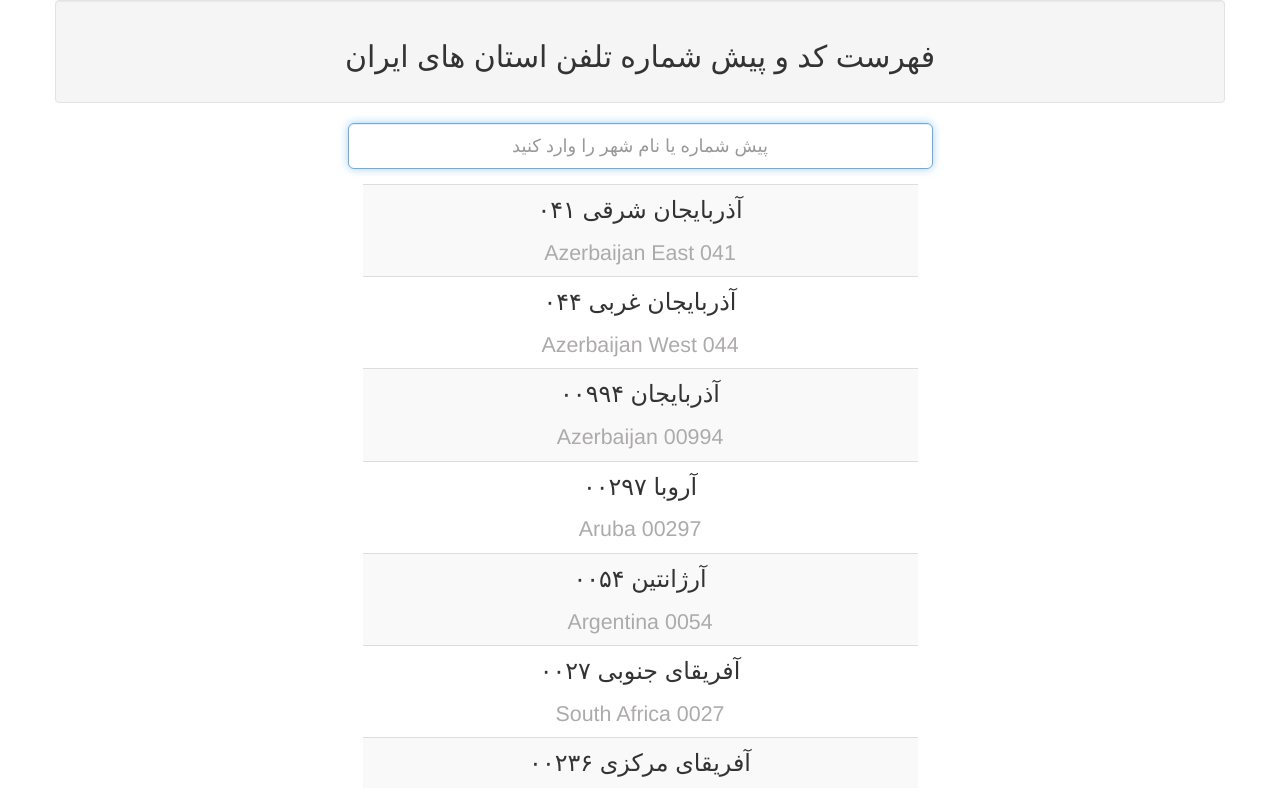
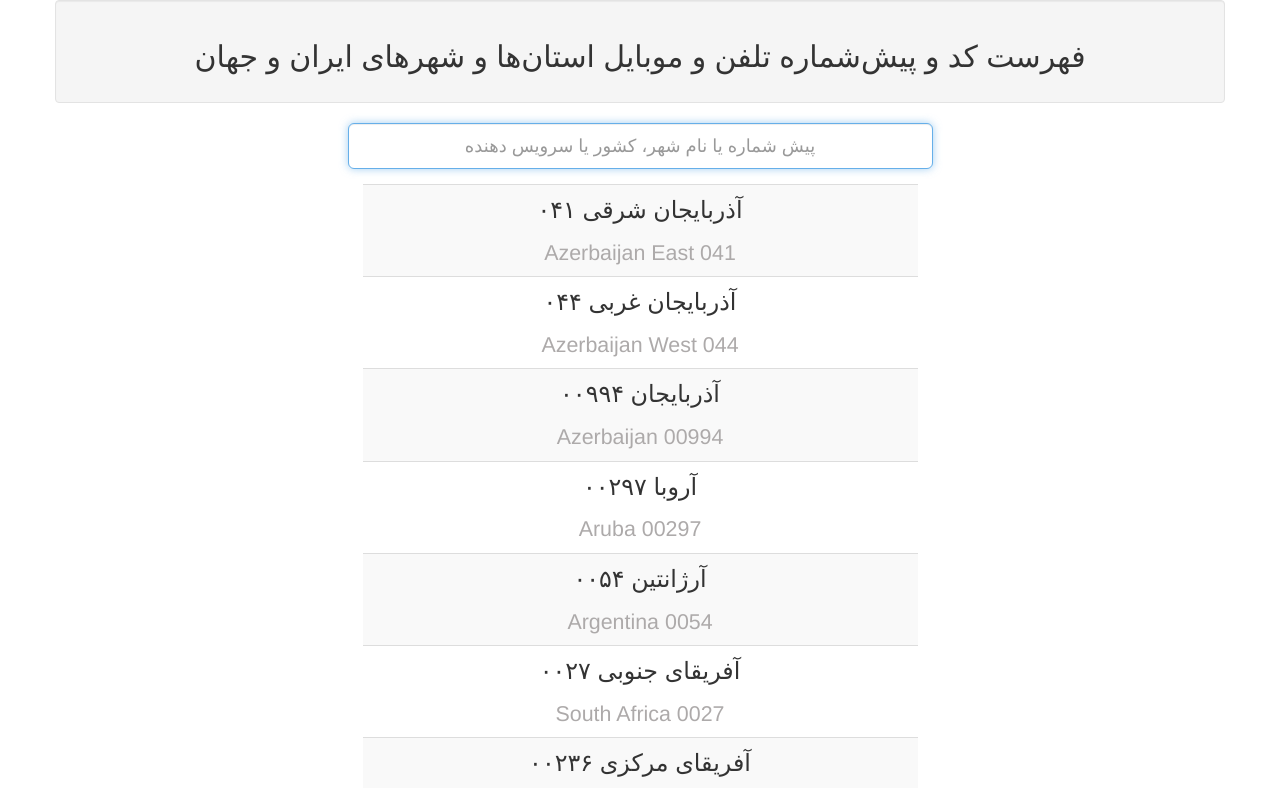
Before and after one commit to jadijadi/pishshomare, a plain HTML site: page index.html in a window 1280 px wide. Shown: the top 788 px of the page. Drawn offline with nearby package versions, Linux system fonts and the light colour scheme; some packages are replaced by stand-ins of ours; a web font is replaced by a local one.

Commit message:
fixing a type and changing names

```diff
--- a/index.html
+++ b/index.html
@@ -4,7 +4,7 @@
     <meta charset="utf-8">
     <meta http-equiv="X-UA-Compatible" content="IE=edge">
     <meta name="viewport" content="width=device-width, initial-scale=1">
-    <title>جستجوی پیش شماره و کد استان ها و شهرهای ایران</title>
+    <title>جستجوی پیش‌شماره و کد تلفن و موبایل استان‌ها و شهرهای ایران و جهان</title>
     <meta name="description" content="جستجوی پیش شماره و کد استان ها و شهرهای ایران">
     <meta name="author" content="جادی">
 
@@ -21,7 +21,7 @@
 <div class="container">
 <div class="row">
 	<div class="well">
-		<h2>فهرست کد و  پیش شماره تلفن استان های ایران </h2>
+		<h2>فهرست کد و پیش‌شماره تلفن و موبایل استان‌ها و شهرهای ایران و جهان</h2>
 	</div>
 </div>
 <div class="row">
@@ -35,7 +35,7 @@
 
 	      <form class="form-horizontal">
 	  	<div class="form-group form-group-lg">
-		<input  class="form-control" ng-model="query" type="text" placeholder="پیش شماره یا نام شهر را وارد کنید" autofocus>
+		<input  class="form-control" ng-model="query" type="text" placeholder="پیش شماره یا نام شهر، کشور یا سرویس دهنده" autofocus>
 	  	</div>
 	      </form>
 
```
